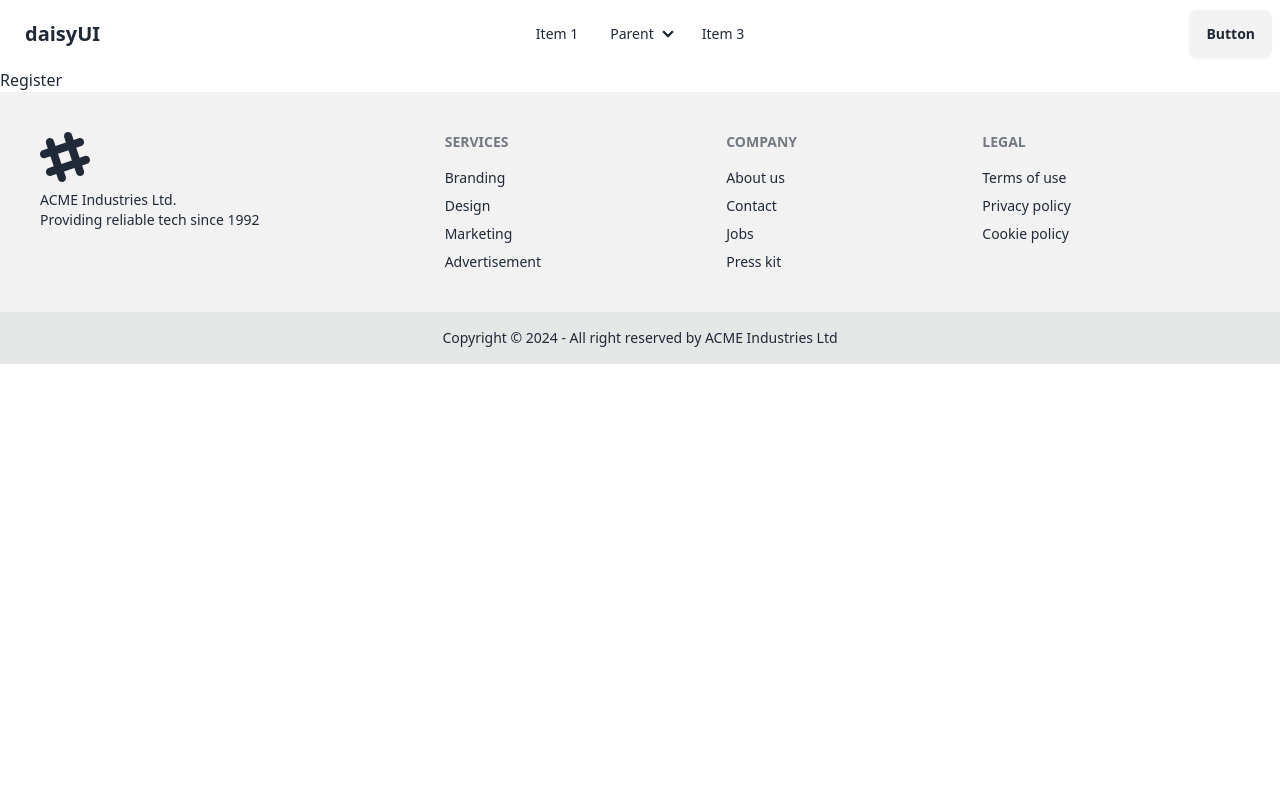
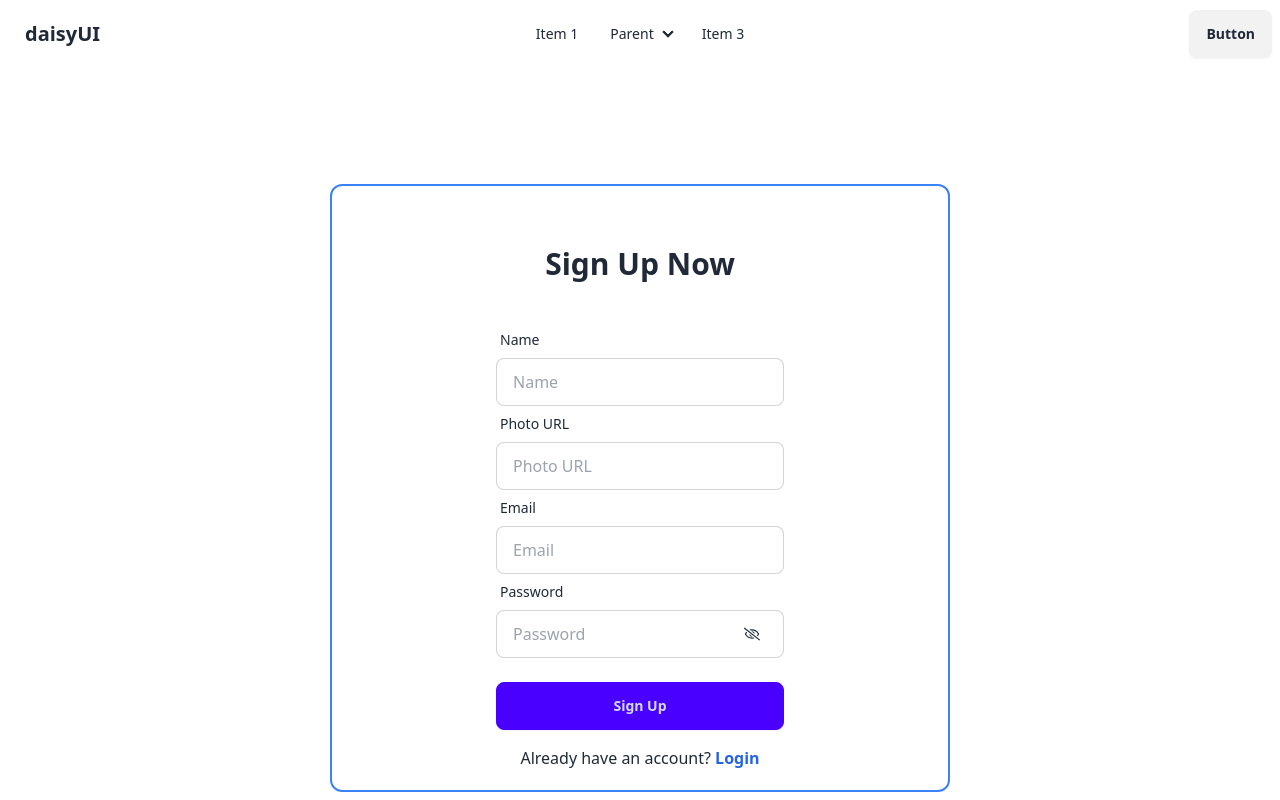
Before and after one commit to ShariarArefinOfficial/art-zone-client, a React (Vite) app: page /register in a window 1280 px wide. Shown: the top 800 px of the page. Built offline with nearby package versions, Linux system fonts and the light colour scheme.

Commit message:
registration form set up

```diff
--- a/package.json
+++ b/package.json
@@ -14,6 +14,7 @@
     "match-sorter": "^6.3.4",
     "react": "^18.2.0",
     "react-dom": "^18.2.0",
+    "react-icons": "^5.1.0",
     "react-router-dom": "^6.23.0",
     "sort-by": "^1.2.0"
   },
--- a/src/components/Pages/Register/Register.jsx
+++ b/src/components/Pages/Register/Register.jsx
@@ -1,11 +1,126 @@
 //import React from 'react';
 
+import { useState } from "react";
+import { Link } from "react-router-dom";
+import { MdOutlineRemoveRedEye } from "react-icons/md";
+import { FaRegEyeSlash } from "react-icons/fa";
+
 const Register = () => {
-    return (
-        <div>
-            <p>Register</p>
+    const [show,setShow]=useState(false)
+
+        const handleRegister = e => {
+        e.preventDefault();
+        console.log(e.currentTarget);
+        const form = new FormData(e.currentTarget);
+
+        const name = form.get('name');
+        const photo = form.get('photo');
+        const email = form.get('email');
+        const password = form.get('password');
+       // console.log(name, photo, email, password);
+
+        if(password.length<6){
+          console.log("Password Must Be 6 character");
+          return;
+
+      }
+      else if(!/[A-Z]/.test(password)){
+          console.log("At leat One UpperCase needed");
+        return;
+      }
+      else if(!/[a-z]/.test(password)){
+          console.log("At leat One LowerCase needed");
+          return;
+      }
+
+
+
+        e.currentTarget.reset();
+
+    }
+
+  return (
+    <div>
+      <div className=" min-h-screen flex flex-col justify-center items-center m-5">
+        <div className="w-full md:w-1/2 border-2 border-blue-500 rounded-xl p-5">
+          <h2 className="text-3xl my-10 text-center font-bold">Sign Up Now</h2>
+          <form
+            onSubmit={handleRegister}
+            className=" md:w-3/4 lg:w-1/2 mx-auto"
+          >
+            <div className="form-control">
+              <label className="label">
+                <span className="label-text">Name</span>
+              </label>
+              <input
+                type="text"
+                required
+                name="name"
+
+                placeholder="Name"
+                className="input input-bordered"
+              />
+            </div>
+            <div className="form-control">
+              <label className="label">
+                <span className="label-text">Photo URL</span>
+              </label>
+              <input
+                type="text"
+                required
+                name="photo"
+                placeholder="Photo URL"
+                className="input input-bordered"
+              />
+            </div>
+            <div className="form-control">
+              <label className="label">
+                <span className="label-text">Email</span>
+              </label>
+              <input
+                type="email"
+                required
+                name="email"
+                placeholder="Email"
+                className="input input-bordered"
+              />
+            </div>
+            <div className="form-control">
+              <label className="label">
+                <span className="label-text">Password</span>
+              </label>
+              <div className="flex flex-row items-center">
+                <input
+                  type={show ? "text" : "password"}
+                  required
+                  name="password"
+                  placeholder="Password"
+                  className="input input-bordered w-full"
+                />
+                <span onClick={() => setShow(!show)} className="-ml-10">
+                  {show ? (
+                    <MdOutlineRemoveRedEye></MdOutlineRemoveRedEye>
+                  ) : (
+                    <FaRegEyeSlash></FaRegEyeSlash>
+                  )}
+                </span>
+              </div>
+            </div>
+            <div className="form-control mt-6">
+              <button className="btn btn-primary">Sign Up</button>
+            </div>
+          </form>
+
+          <p className="text-center mt-4">
+            Already have an account?{" "}
+            <Link className="text-blue-600 font-bold" to="/signin">
+              Login
+            </Link>
+          </p>
         </div>
-    );
+      </div>
+    </div>
+  );
 };
 
 export default Register;
```
Also changed, not shown: 1 other file (tests, documents, lock files or other folders).
